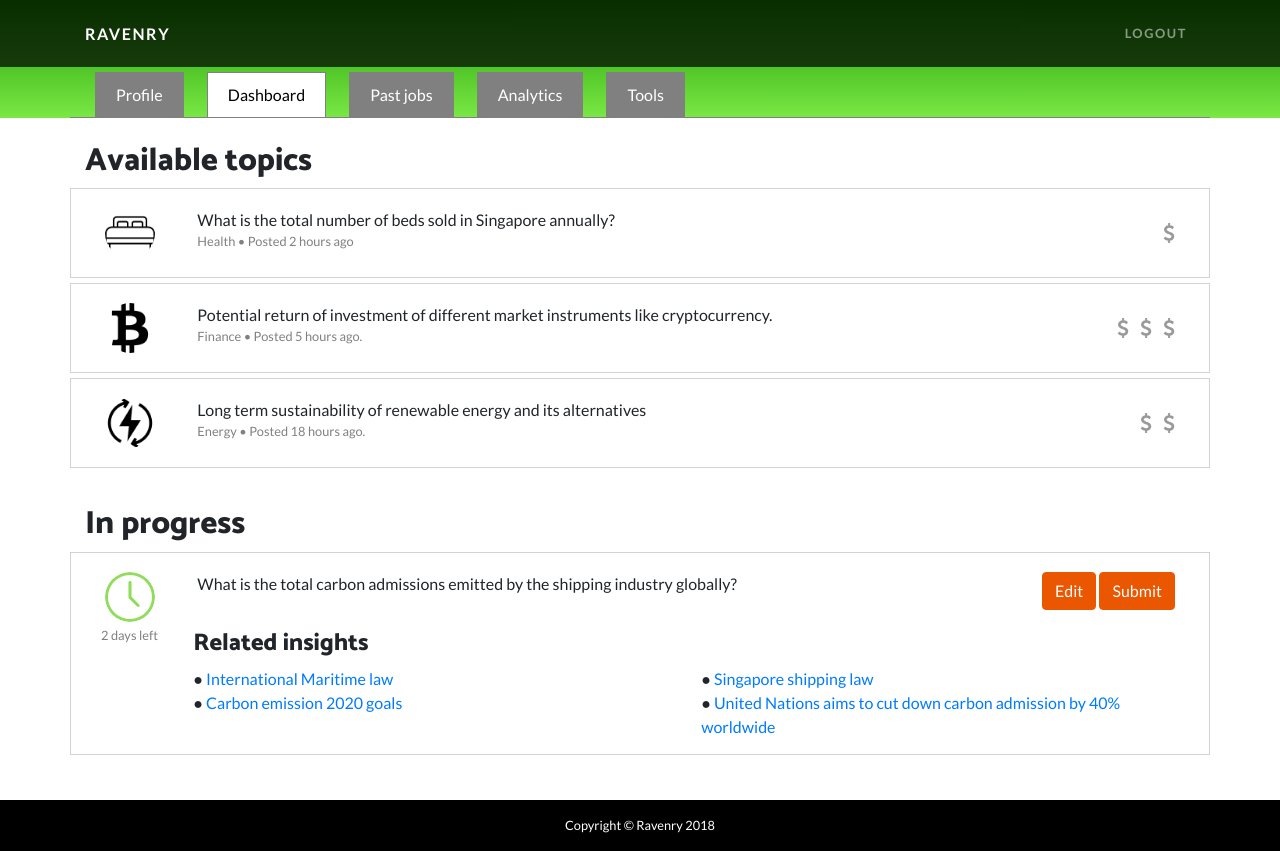
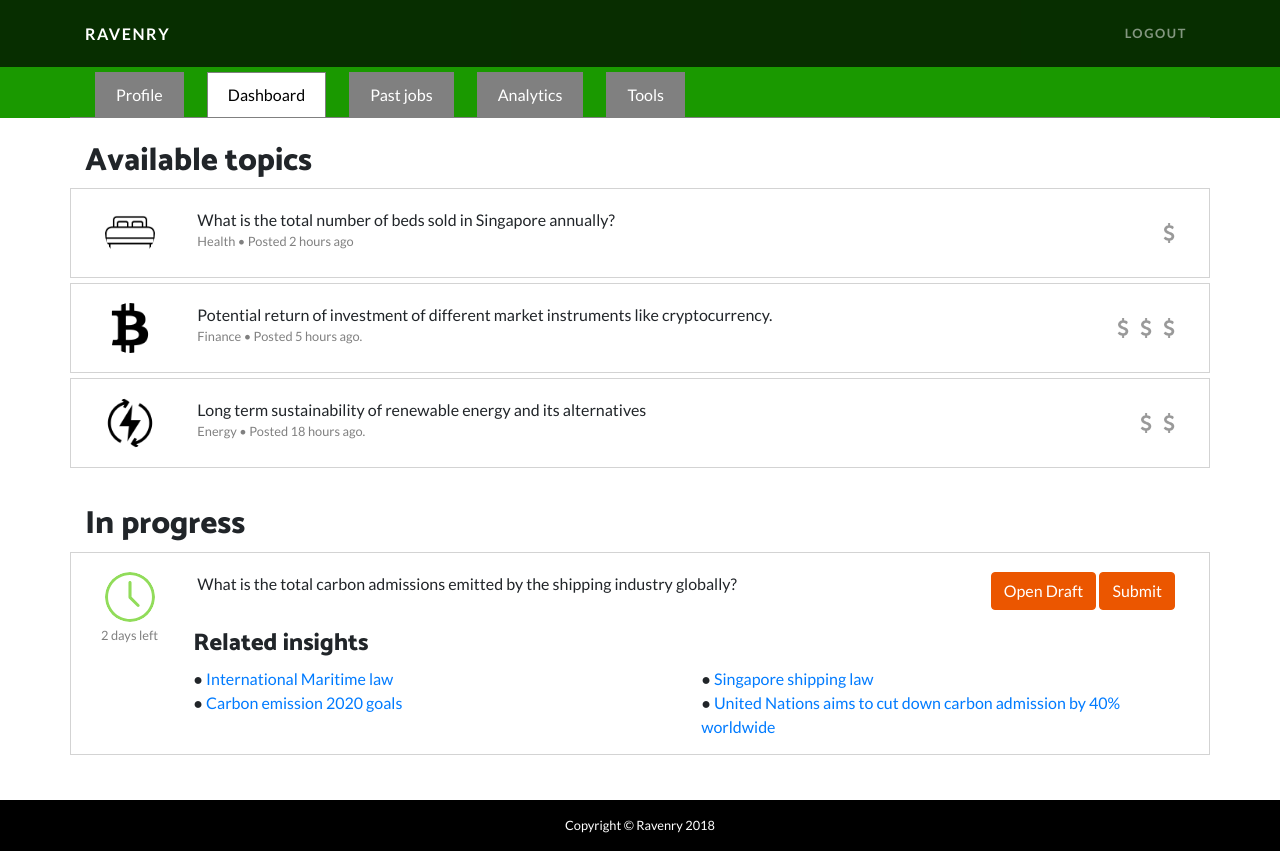
Before and after one commit to zhengyangtean/skillsFutureHackathon, a website: page public/dashboard.html in a window 1280 px wide. Drawn offline with nearby package versions, Linux system fonts and the light colour scheme.

Commit message:
colour scheme change

```diff
--- a/public/css/raven.css
+++ b/public/css/raven.css
@@ -209,7 +209,7 @@ ul#horizontal-list li {
     position: relative;
     overflow: hidden;
     padding-top: 72px;
-    background: linear-gradient(0deg, #7AE845 0, #1A9900 100%);
+    background: linear-gradient(0deg, #1A9900 0, #1A9900 100%);
     background-repeat: no-repeat;
     background-position: center center;
     background-attachment: scroll;
--- a/public/dashboard.html
+++ b/public/dashboard.html
@@ -190,13 +190,13 @@
                     </div>
                     <div class="col-lg-11 progress-topic-content">
                         <div class="row p-1 mb-3">
-                            <div class="col-lg-10 topic-title">
+                            <div class="col-lg-9 topic-title">
                                 What is the total carbon admissions emitted by the shipping industry globally?
                             </div>
 
-                            <div class="col-lg-2 action-btn-container">
+                            <div class="col-lg-3 action-btn-container">
                                 <div class="btn btn-secondary edit-btn">
-                                    Edit
+                                    Open Draft
                                 </div>
                                 <div class="btn btn-primary submit-btn">
                                     Submit
```
